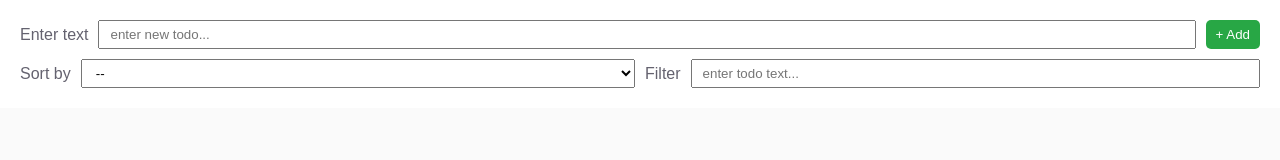
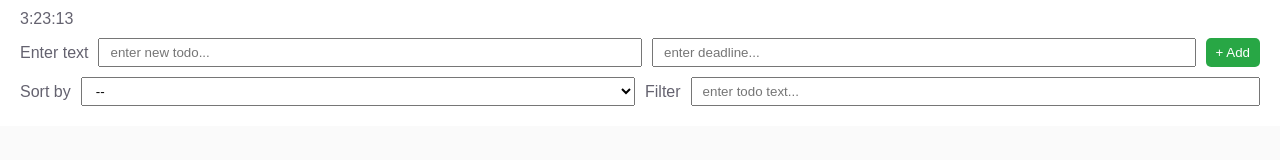
Before and after one commit to GregorHorvatH/goit-js-51, a website built with webpack: page src/index.html in a window 1280 px wide. Built offline with nearby package versions, Linux system fonts and the light colour scheme.

Commit message:
module 9.1

```diff
--- a/package.json
+++ b/package.json
@@ -39,8 +39,10 @@
   },
   "dependencies": {
     "basiclightbox": "^5.0.4",
+    "flatpickr": "^4.6.13",
     "handlebars": "^4.1.2",
     "lodash": "^4.17.21",
+    "moment": "^2.29.4",
     "uuid": "^8.3.2"
   }
 }
--- a/src/css/styles.css
+++ b/src/css/styles.css
@@ -15,6 +15,10 @@ body {
 header {
   padding: 10px;
   background-color: #ffffff;
+}
+
+.clock {
+  padding: 10px;
 }
 
 nav {
--- a/src/index.html
+++ b/src/index.html
@@ -8,6 +8,7 @@
   </head>
   <body>
     <header>
+      <span class="clock">YYYY-MM-DD hh:mm:ss</span>
       <form class="form">
         <label>
           <span>Enter text</span>
@@ -16,6 +17,12 @@
             type="text"
             name="text"
             placeholder="enter new todo..."
+          />
+          <input
+            class="input form-text deadline"
+            type="text"
+            name="deadline"
+            placeholder="enter deadline..."
           />
         </label>
         <button class="button success" type="submit">+ Add</button>
--- a/src/index.js
+++ b/src/index.js
@@ -1,6 +1,8 @@
 import _ from 'lodash';
 import * as basicLightbox from 'basiclightbox';
 import { v4 as uuidv4 } from 'uuid';
+import flatpickr from 'flatpickr';
+import moment from 'moment';
 import todoItemTemplate from './js/todoItemTemplate';
 import modalTemplate from './js/modalTemplate';
 // import mockData from './js/mockData';
@@ -14,17 +16,20 @@ import {
 } from './js/todosApi';
 
 import 'basiclightbox/dist/basicLightbox.min.css';
+import 'flatpickr/dist/flatpickr.min.css';
 import './css/styles.css';
 
 // let items = mockData;
 let items = readTodos();
 
 const refs = {
+  clock: document.querySelector('.clock'),
   todoList: document.querySelector('.todo-list'),
   form: document.querySelector('.form'),
   formText: document.querySelector('.form-text'),
   sortBy: document.querySelector('.sort-by'),
   queryInput: document.querySelector('.query-input'),
+  deadline: document.querySelector('.deadline'),
 };
 let sortBy = '';
 let query = '';
@@ -71,6 +76,7 @@ const addItem = text => {
     text,
     isDone: false,
     date: Date.now(),
+    deadline: moment(refs.deadline.value, 'DD/MM/YY').valueOf(),
   };
 
   createTodo(newTodo);
@@ -86,6 +92,7 @@ const handleSubmit = e => {
   e.preventDefault();
   addItem(e.target.elements.text.value);
   e.target.elements.text.value = '';
+  refs.deadline.value = '';
   saveFormData();
 };
 
@@ -171,8 +178,35 @@ const readFormData = () => {
   query = formData.query || '';
 };
 
+const renderClock = () => {
+  const leesonEnd = moment(
+    '2022-08-09 21:30:00',
+    'YYYY-MM-DD HH:mm:ss',
+  ).valueOf();
+  const currentTime = moment().valueOf();
+  const diff = leesonEnd - currentTime;
+
+  let seconds = Math.floor(diff / 1000);
+  let minutes = Math.floor(seconds / 60);
+  let hours = Math.floor(minutes / 60);
+
+  seconds = seconds % 60;
+  minutes = minutes % 60;
+
+  // refs.clock.textContent = moment().format('YYYY-MM-DD HH:mm:ss');
+  refs.clock.textContent = `${hours}:${minutes}:${seconds}`;
+};
+
+flatpickr(refs.deadline, {
+  allowInput: true,
+  dateFormat: 'd/m/Y',
+});
+
 readFormData();
 render();
+
+renderClock();
+setInterval(renderClock, 1000);
 
 // ---- event listeners ----
 refs.form.addEventListener('submit', handleSubmit);
--- a/src/js/todoItemTemplate.js
+++ b/src/js/todoItemTemplate.js
@@ -1,10 +1,31 @@
-const todoItemTemplate = ({ id, text, isDone, date }) =>
-  `<li class="todo-item" data-id="${id}">
+import moment from 'moment';
+
+// const formatDate = dateMillis => {
+//   const createdAt = new Date(dateMillis);
+//   const year = createdAt.getFullYear();
+//   const month = (createdAt.getMonth() + 1).toString().padStart(2, 0);
+//   const day = createdAt.getDate().toString().padStart(2, 0);
+//   const hours = createdAt.getHours().toString().padStart(2, 0);
+//   const minutes = createdAt.getMinutes().toString().padStart(2, 0);
+//   const seconds = createdAt.getSeconds().toString().padStart(2, 0);
+
+//   return `${year}/${month}/${day} ${hours}:${minutes}:${seconds}`; // YYYY/MM/DD HH:MM:SS
+// };
+
+const DATE_FORMAT = 'YYYY-MM-DD HH:mm:ss';
+
+const todoItemTemplate = ({ id, text, isDone, date, deadline }) => {
+  // const formattedDate = formatDate(date);
+  const created = moment(date).format(DATE_FORMAT);
+  const endDate = deadline ? moment(deadline).format('YYYY-MM-DD') : '--';
+
+  return `<li class="todo-item" data-id="${id}">
     <label>
       <input type="checkbox" name="todo-done" ${isDone ? 'checked' : ''} />
       <div class="col">
         <span>${text}</span>
-        <span class="date-time">${new Date(date)}</span>
+        <span class="date-time">created: ${created}</span>
+        <span class="date-time">deadline: ${endDate}</span>
       </div>
     </label>
 
@@ -13,5 +34,6 @@ const todoItemTemplate = ({ id, text, isDone, date }) =>
       <button class="button danger" data-type="remove">x</button>
     </div>
   </li>`;
+};
 
 export default todoItemTemplate;
```
Also changed, not shown: 1 other file.
